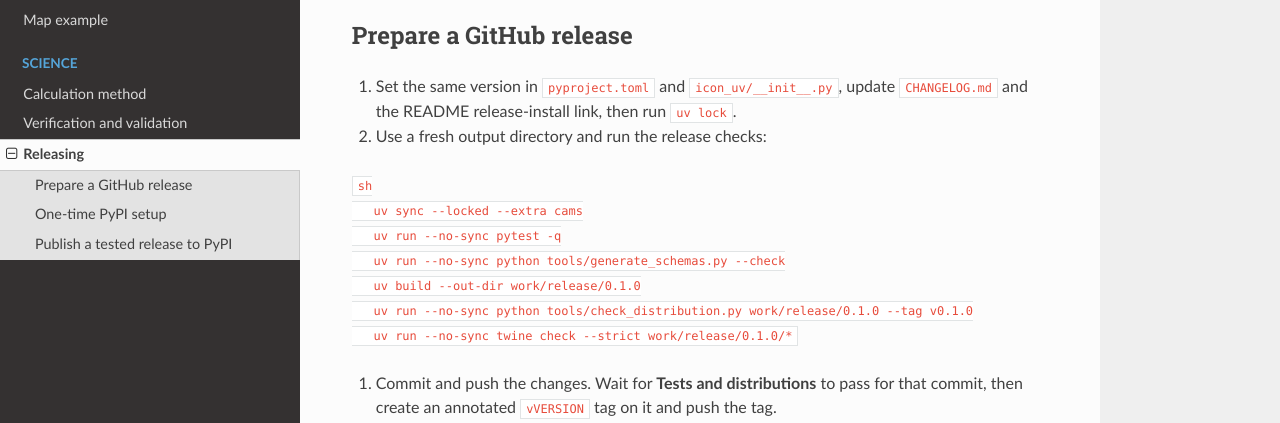
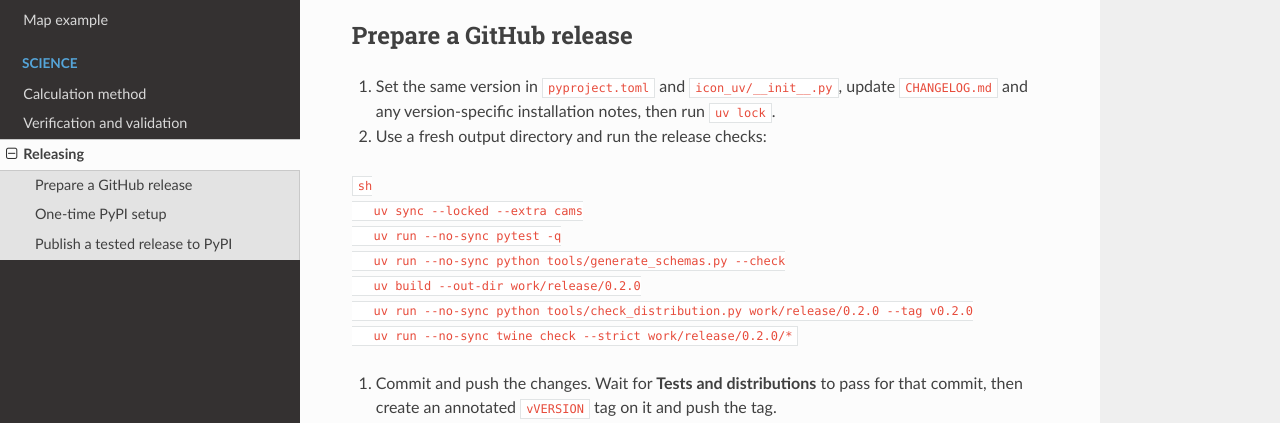
Before and after one commit to ofuhrer/icon-uv, an MkDocs documentation site: the page built from docs/releasing.md, in a window 1280 px wide and 1400 px high. Shown: the part 262-685 px from the top of the window. Built offline with MkDocs 1.6.1, drawn with Linux system fonts in a browser that asks for light colours; nearby versions of some CDN libraries; some of the changed text lies outside the part shown.

Commit message:
Release icon-uv 0.2.0

````diff
--- a/docs/releasing.md
+++ b/docs/releasing.md
@@ -8,16 +8,16 @@ Linux with Python 3.11 and 3.13; they do not need forecast-service credentials.
 ## Prepare a GitHub release
 
 1. Set the same version in `pyproject.toml` and `icon_uv/__init__.py`, update
-   `CHANGELOG.md` and the README release-install link, then run `uv lock`.
+   `CHANGELOG.md` and any version-specific installation notes, then run `uv lock`.
 2. Use a fresh output directory and run the release checks:
 
    ```sh
    uv sync --locked --extra cams
    uv run --no-sync pytest -q
    uv run --no-sync python tools/generate_schemas.py --check
-   uv build --out-dir work/release/0.1.0
-   uv run --no-sync python tools/check_distribution.py work/release/0.1.0 --tag v0.1.0
-   uv run --no-sync twine check --strict work/release/0.1.0/*
+   uv build --out-dir work/release/0.2.0
+   uv run --no-sync python tools/check_distribution.py work/release/0.2.0 --tag v0.2.0
+   uv run --no-sync twine check --strict work/release/0.2.0/*
    ```
 
 3. Commit and push the changes. Wait for **Tests and distributions** to pass for
@@ -57,7 +57,7 @@ does not reserve the name. See the official [first-project setup guide](https://
 After the GitHub release exists and the publisher is configured:
 
 ```sh
-gh workflow run publish.yml --ref v0.1.0
+gh workflow run publish.yml --ref v0.2.0
 ```
 
 **Publish to PyPI** is manual. It rejects branch refs and draft or missing
@@ -70,7 +70,7 @@ and generates provenance attestations by default.
 Once publication succeeds, users can install with:
 
 ```sh
-pip install 'icon-uv[cams]==0.1.0'
+pip install 'icon-uv[cams]==0.2.0'
 icon-uv --help
 ```
 
--- a/icon_uv/__init__.py
+++ b/icon_uv/__init__.py
@@ -1,6 +1,6 @@
 """UV forecasts with shared location definitions and hourly/daily calculations."""
 
-__version__ = "0.1.0"
+__version__ = "0.2.0"
 
 from .locations import PointLocation, RegionBand, load_locations
 from .products import compute_grid, compute_points
--- a/pyproject.toml
+++ b/pyproject.toml
@@ -4,7 +4,7 @@ build-backend = "setuptools.build_meta"
 
 [project]
 name = "icon-uv"
-version = "0.1.0"
+version = "0.2.0"
 description = "UV Index forecasts from ICON weather and CAMS atmospheric composition"
 readme = "README.md"
 authors = [{name = "Oliver Fuhrer and contributors"}]
````
Also changed, not shown: CHANGELOG.md (+6 -1 lines), README.md (+2 -2 lines), docs/index.md (+2 -2 lines), docs/location-api.md (+2 -2 lines), 2 other files.
